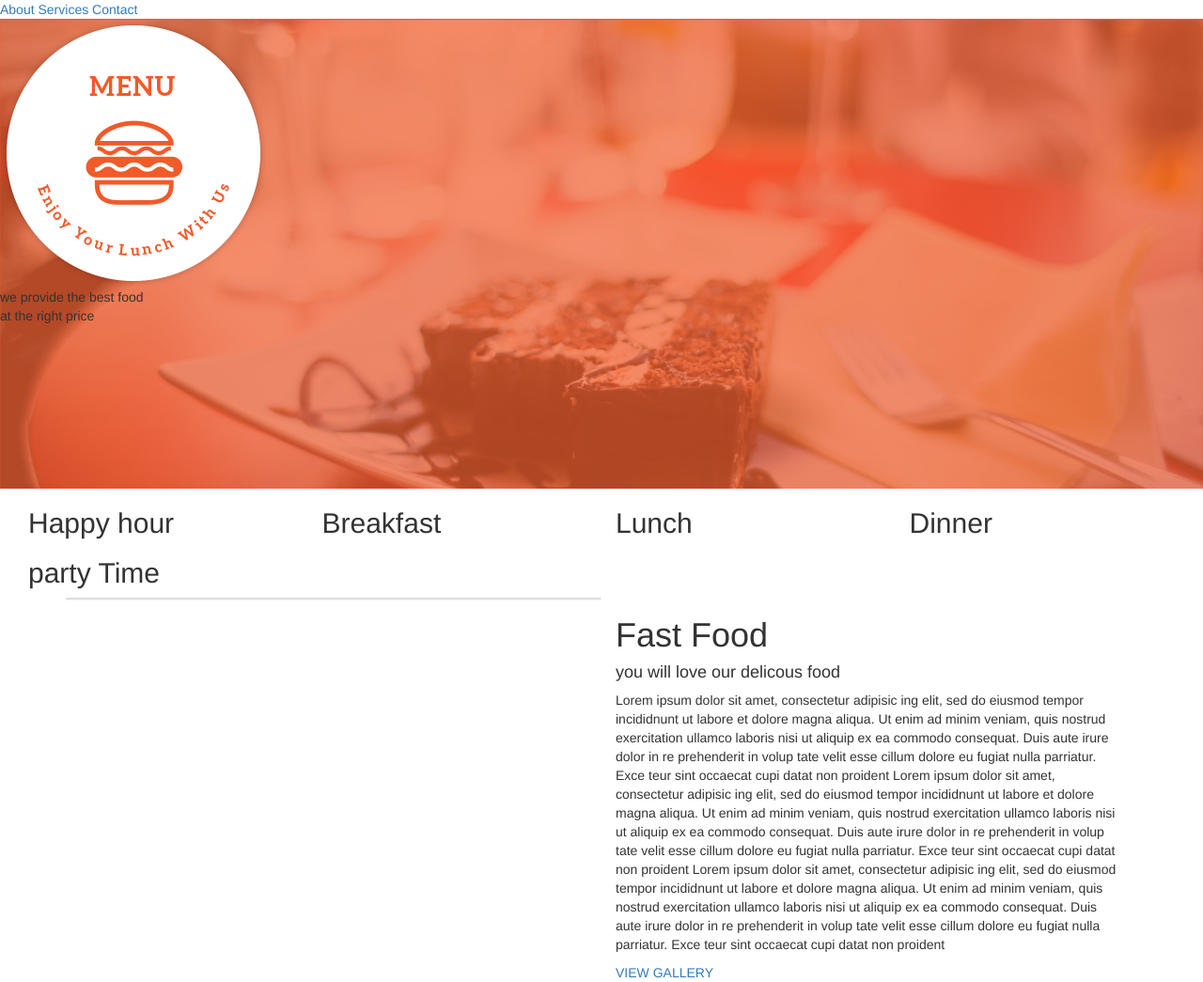
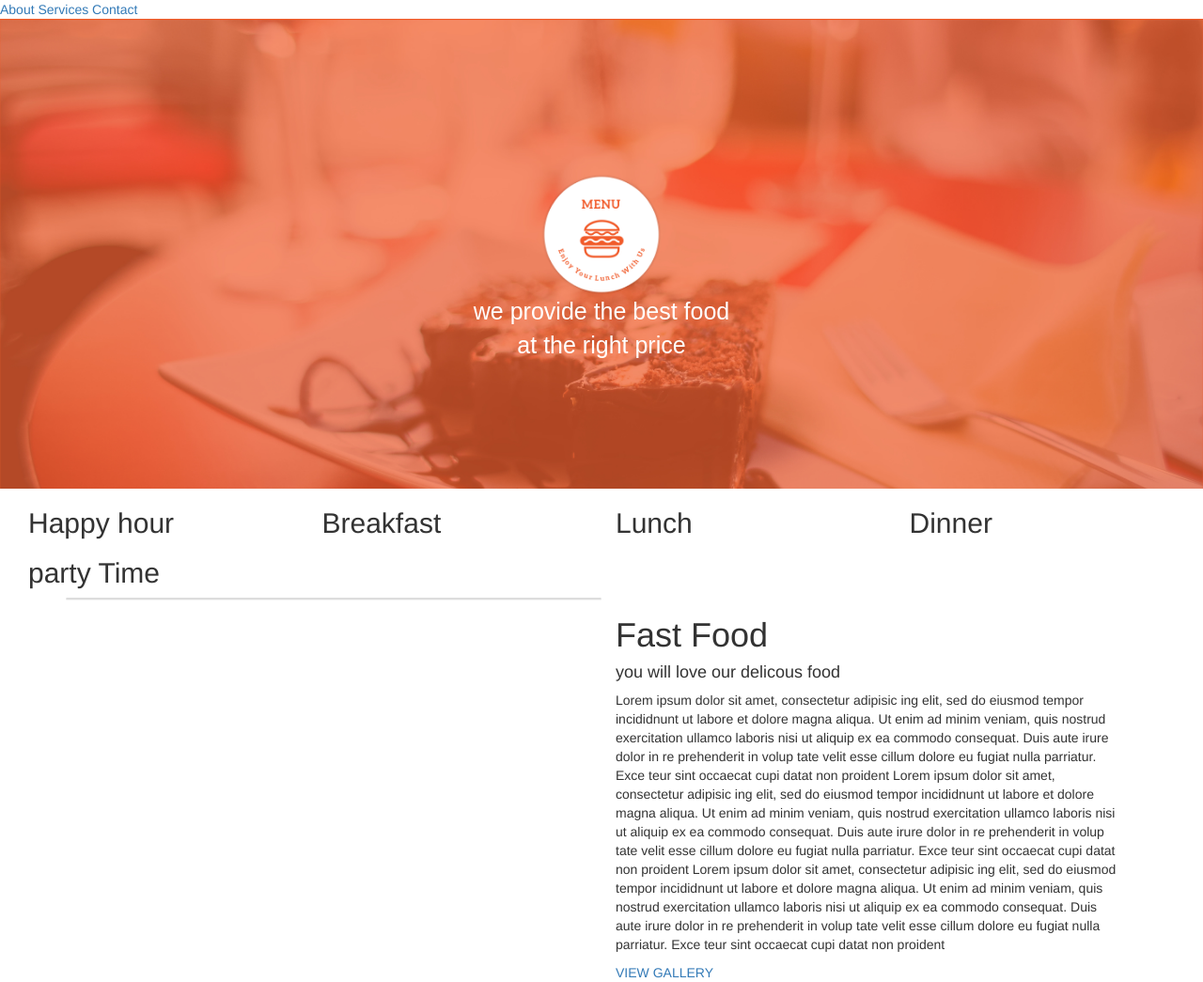
Before and after one commit to evantoh/anita-kitchen, a plain HTML site: page index.html in a window 1280 px wide. Shown: the whole page at 94% size. Drawn offline with nearby package versions, Linux system fonts and the light colour scheme.

Commit message:
add more css to style the header

```diff
--- a/css/styles.css
+++ b/css/styles.css
@@ -1,7 +1,25 @@
-#header-backgroung{
+#header-background{
   background-image: url("../img/backgrounds/landing.jpg");
   height: 500px;
   width: 100%;
   background-size: cover;
   margin: 0 0 0 0;
 }
+#image-logo{
+  display: block;
+  margin-right: auto;
+  margin-left: auto;
+  position: relative;
+  top:33%;
+  height: auto;
+  width:  10%;
+}
+#header-background p{
+color:white;
+text-align: center;
+font-size: 25px;
+font-family: arial;
+font-weight: 400;
+position: relative;
+top: 33%;
+}
--- a/index.html
+++ b/index.html
@@ -26,7 +26,7 @@
          <a href="#">Contact</a>
       </div>
       </div>
-      <div id="header-backgroung">
+      <div id="header-background">
             <img src="img/logoBig.png" alt="logo image" id="image-logo">
             <p>we provide the best food
                  <br>
```
